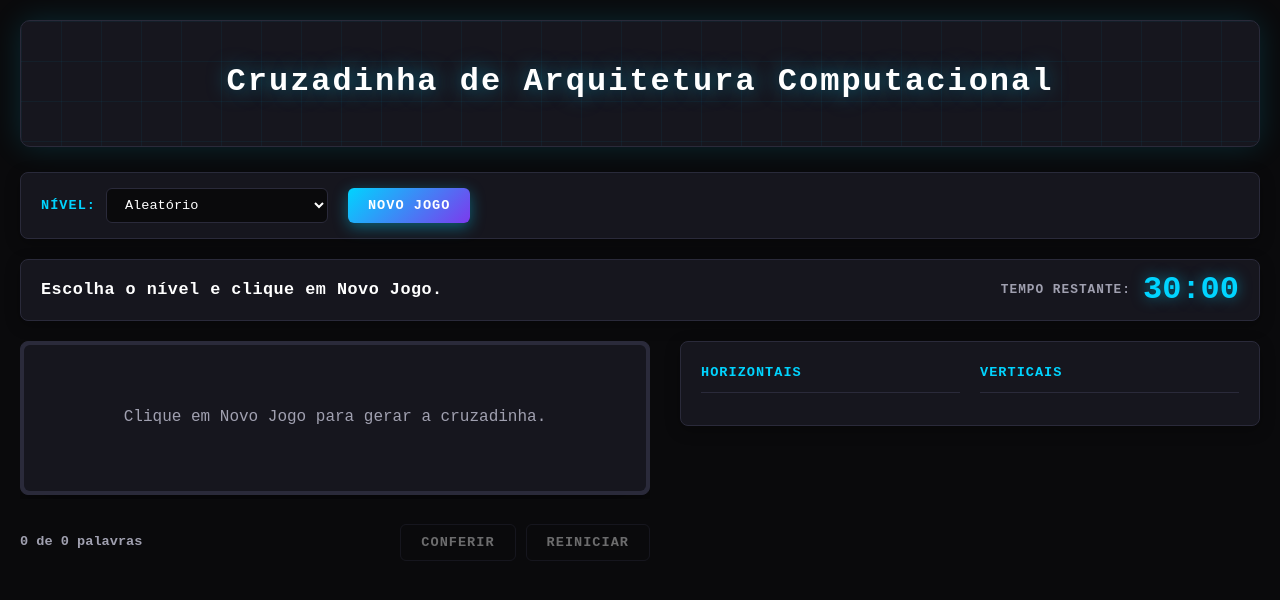
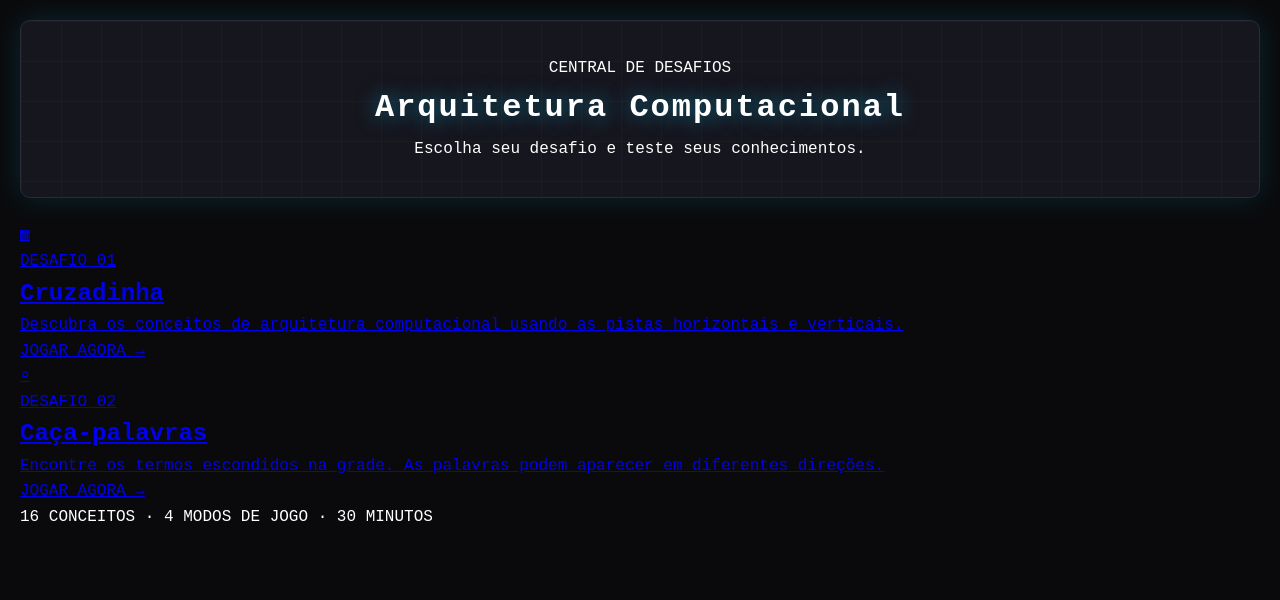
Before and after one commit to ElysvandroSantos/Games-Comp, a plain HTML site: page index.html in a window 1280 px wide. Drawn offline with Linux system fonts and the light colour scheme.

Commit message:
Atualizando tela inical para adicionar caça palavras

```diff
--- a/index.html
+++ b/index.html
@@ -1,78 +1,38 @@
 <!DOCTYPE html>
 <html lang="pt-BR">
+
 <head>
-  <meta charset="UTF-8" />
-  <meta name="viewport" content="width=device-width, initial-scale=1.0" />
-  <title>Cruzadinha de Arquitetura Computacional</title>
-  <link rel="stylesheet" href="style.css" />
+    <meta charset="UTF-8">
+    <meta name="viewport" content="width=device-width, initial-scale=1.0">
+    <meta name="theme-color" content="#0a0a0c">
+    <title>Desafios de Arquitetura Computacional</title>
+    <link rel="stylesheet" href="style.css">
 </head>
+
 <body>
-  <div class="container">
-    <header class="hero">
-      <div class="circuit-decoration"></div>
-      <h1>Cruzadinha de Arquitetura Computacional</h1>
-    </header>
+    <main class="container home-container">
+        <header class="hero">
+            <div class="circuit-decoration"></div>
+            <p class="eyebrow">CENTRAL DE DESAFIOS</p>
+            <h1>Arquitetura Computacional</h1>
+            <p class="hero-subtitle">Escolha seu desafio e teste seus conhecimentos.</p>
+        </header>
+        <section class="game-selection" aria-label="Escolha um jogo">
+            <a class="game-card crossword-card" href="crossword.html">
+                <div class="game-icon" aria-hidden="true">▦</div><span class="card-kicker">DESAFIO 01</span>
+                <h2>Cruzadinha</h2>
+                <p>Descubra os conceitos de arquitetura computacional usando as pistas horizontais e verticais.</p><span
+                    class="card-action">JOGAR AGORA <span>→</span></span>
+            </a>
+            <a class="game-card wordsearch-card" href="wordsearch.html">
+                <div class="game-icon" aria-hidden="true">⌕</div><span class="card-kicker">DESAFIO 02</span>
+                <h2>Caça-palavras</h2>
+                <p>Encontre os termos escondidos na grade. As palavras podem aparecer em diferentes direções.</p><span
+                    class="card-action">JOGAR AGORA <span>→</span></span>
+            </a>
+        </section>
+        <footer class="home-footer">16 CONCEITOS · 4 MODOS DE JOGO · 30 MINUTOS</footer>
+    </main>
+</body>
 
-    <div class="toolbar">
-      <div class="level-select">
-        <label for="level">Nível:</label>
-        <select id="level">
-          <option value="random">Aleatório</option>
-          <option value="easy">Fácil (12 palavras)</option>
-          <option value="medium">Médio (14 palavras)</option>
-          <option value="hard">Difícil (16 palavras)</option>
-        </select>
-      </div>
-      <button id="new-game-btn" class="btn btn-primary">Novo Jogo</button>
-    </div>
-
-    <div class="status-bar">
-      <span id="words-count" class="level-info">Escolha o nível e clique em Novo Jogo.</span>
-      <span class="timer-box">
-        <span class="timer-label">Tempo restante:</span>
-        <span id="timer-display" class="timer-value">30:00</span>
-      </span>
-    </div>
-
-    <div class="game-area">
-      <div class="crossword-wrapper">
-        <div class="board-scroll"><div id="crossword" class="crossword"></div></div>
-        <div class="bottom-controls">
-          <div class="score-counter"><span id="score-display">0 de 0 palavras</span></div>
-          <div class="action-buttons">
-            <button id="check-btn" class="btn btn-secondary" disabled>Conferir</button>
-            <button id="restart-btn" class="btn btn-secondary" disabled>Reiniciar</button>
-          </div>
-        </div>
-      </div>
-
-      <div class="clues-panel">
-        <div class="clue-group"><h3>Horizontais</h3><ul id="clues-across" class="clue-list"></ul></div>
-        <div class="clue-group"><h3>Verticais</h3><ul id="clues-down" class="clue-list"></ul></div>
-      </div>
-    </div>
-
-  </div>
-
-  <div id="gameover-popup" class="popup hidden">
-    <div class="popup-content">
-      <h2>Game Over</h2>
-      <p id="gameover-message">O tempo esgotou! A cruzadinha não foi finalizada.</p>
-      <div class="popup-buttons">
-        <button id="gameover-retry" class="btn btn-primary">Tentar este nível de novo</button>
-        <button id="gameover-home" class="btn btn-secondary">Voltar ao início</button>
-      </div>
-    </div>
-  </div>
-
-  <div id="levelcomplete-popup" class="popup hidden">
-    <div class="popup-content">
-      <h2>Nível concluído!</h2>
-      <div id="levelcomplete-stats" class="stats"></div>
-      <button id="levelcomplete-next" class="btn btn-primary">Próximo nível</button>
-    </div>
-  </div>
-
-  <script src="script.js"></script>
-</body>
 </html>
```
